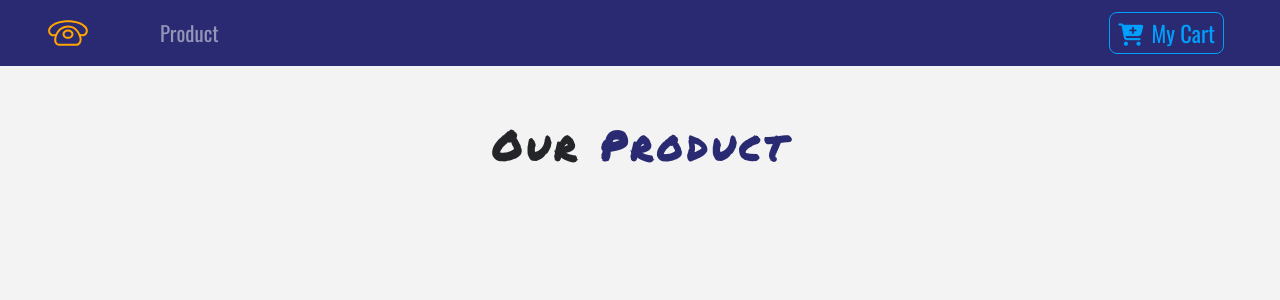
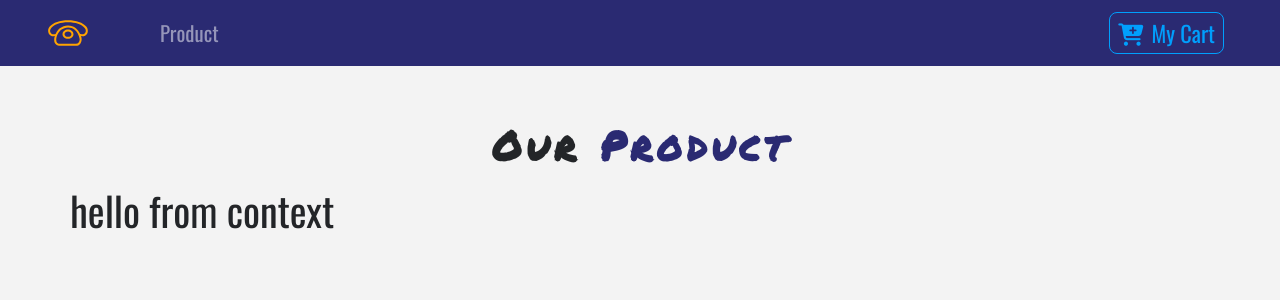
Before and after one commit to yagoubigithub/store-recording, a React (Create React App) app: page / in a window 1280 px wide. Shown: the top 300 px of the page. Built offline with nearby package versions, Linux system fonts and the light colour scheme.

Commit message:
setup context api

```diff
--- a/src/components/Navbar.js
+++ b/src/components/Navbar.js
@@ -21,10 +21,10 @@
            <Link to="/cart" className="ml-auto">
 
                <ButtonContainer>
-               <spa className="mr-2">
+               <span className="mr-2">
                <i className="fas fa-cart-plus"></i>
 
-               </spa>
+               </span>
                my cart
                </ButtonContainer>
            </Link>
--- a/src/components/ProductList.js
+++ b/src/components/ProductList.js
@@ -2,20 +2,27 @@
 import Product from './Product';
 import Title from './Title';
 
+import {storeProducts} from '../data';
+import { ProductConsumer } from '../context';
 export default class ProductList extends Component {
     state= {
-        products : [
-
-        ]
+        products : storeProducts
     }
     render() {
+        console.log(storeProducts);
         return (
           <React.Fragment>
               <div className="py-5">
                   <div className="container">
 
                       <Title name="our" title="product"/>
-                      <div className="row">  </div>
+                      <div className="row">
+                      <ProductConsumer>
+                          {(value)=>{
+                              return <h1>{value}</h1>
+                          }}
+                      </ProductConsumer>
+                       </div>
 
                   </div>
               </div>
--- /dev/null
+++ b/src/context.js
@@ -0,0 +1,17 @@
+import React, { Component } from 'react'
+
+
+const ProductContext = React.createContext();
+export default class ProductProvider extends Component {
+    render() {
+        return (
+            <ProductContext.Provider value="hello from context">
+            {this.props.children}
+
+            </ProductContext.Provider>
+        )
+    }
+}
+const ProductConsumer = ProductContext.Consumer;
+
+export {ProductProvider, ProductConsumer}
--- a/src/index.js
+++ b/src/index.js
@@ -5,7 +5,13 @@
 import {BrowserRouter as Router} from 'react-router-dom';
 import * as serviceWorker from './serviceWorker';
 
-ReactDOM.render(<Router><App /></Router>, document.getElementById('root'));
+import {ProductProvider} from './context';
+
+ReactDOM.render(
+<ProductProvider>
+<Router><App /></Router>
+</ProductProvider>
+, document.getElementById('root'));
 
 // If you want your app to work offline and load faster, you can change
 // unregister() to register() below. Note this comes with some pitfalls.
```
